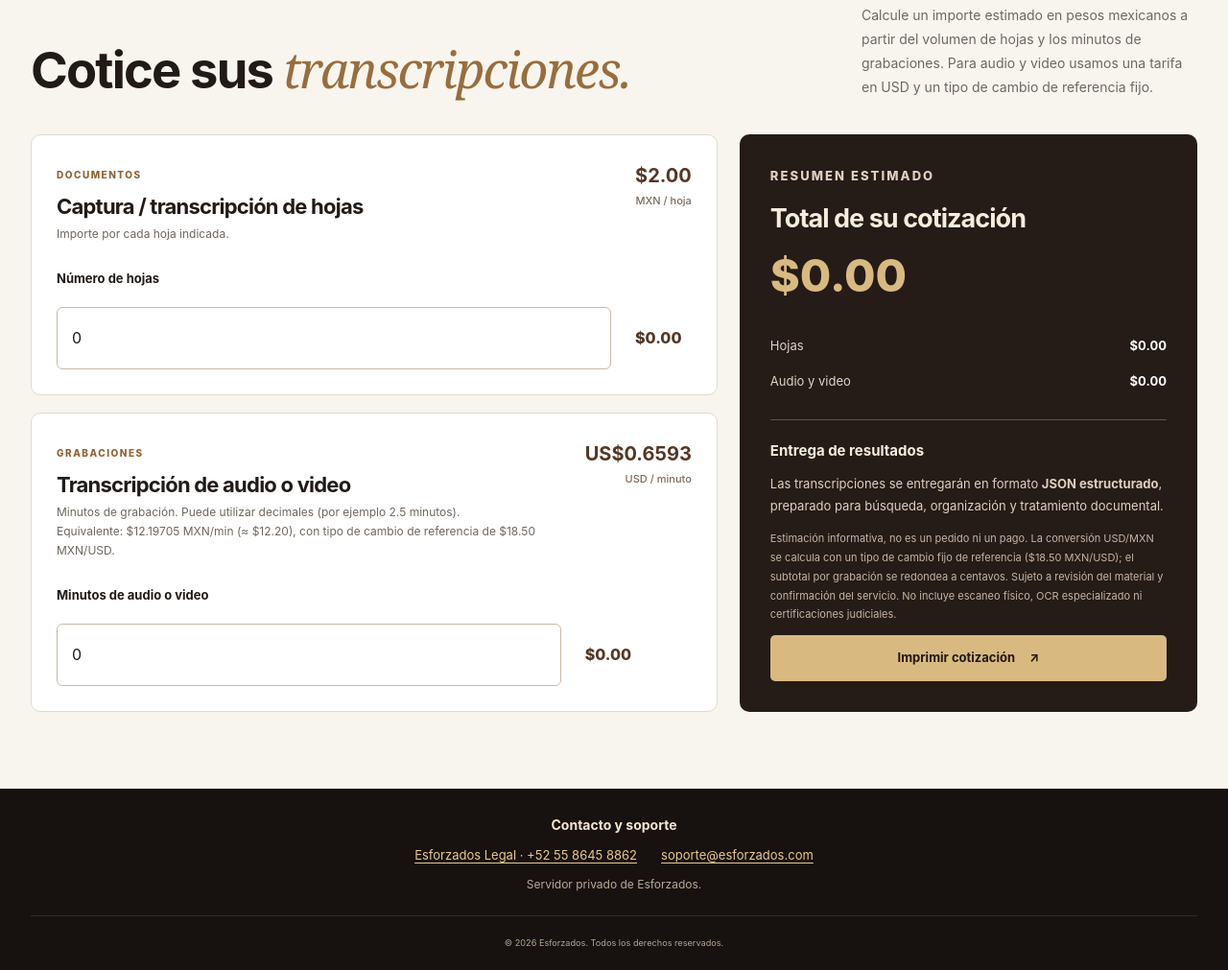
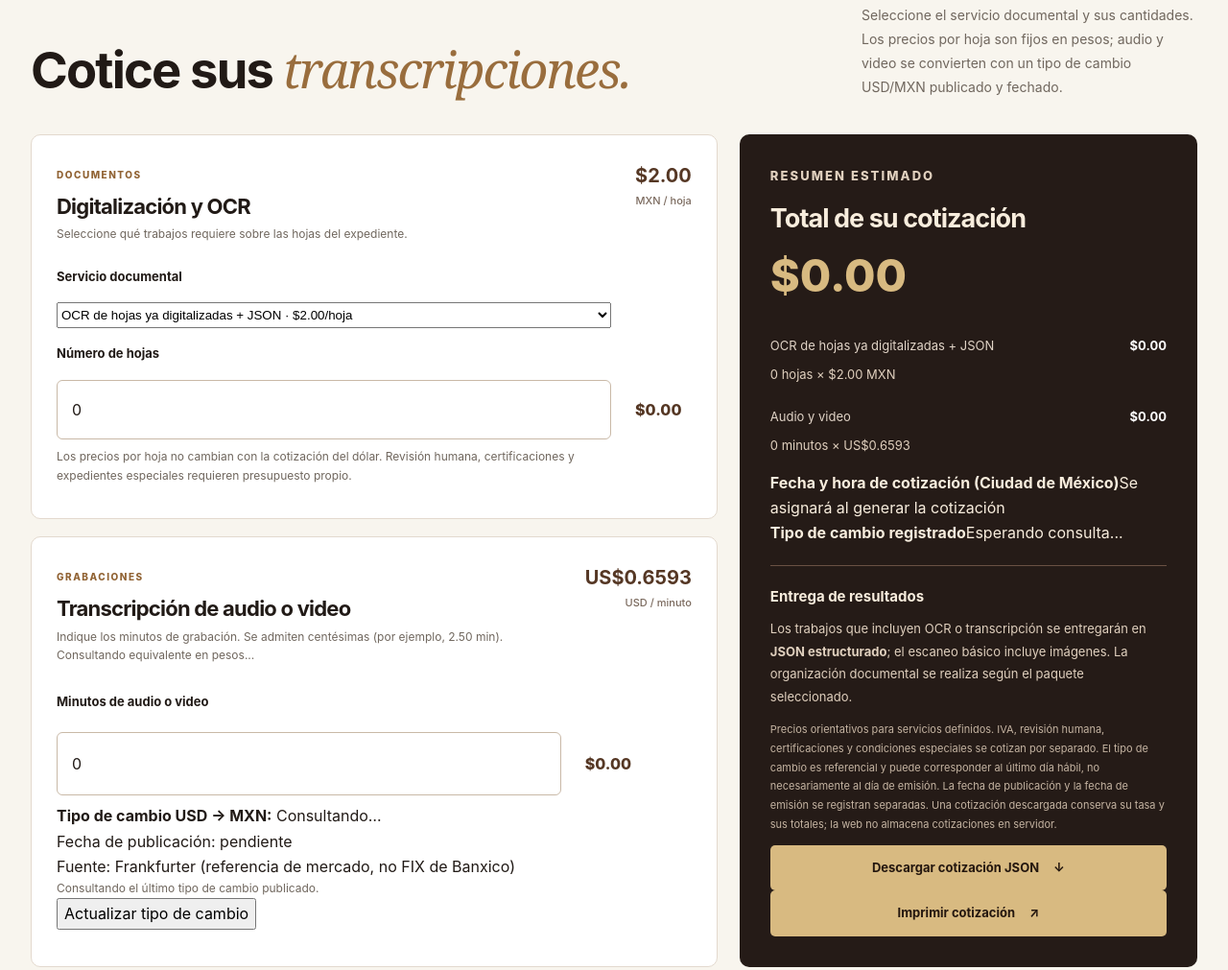
Before and after one commit to jimmybackend/legal, a plain HTML site: page index.html in a window 1280 px wide. Shown: the part 2353-3364 px from the top of the page at 96% size. Drawn offline with Linux system fonts and the light colour scheme.

Commit message:
feat: integrar paquetes y presentación cotización en index.html

```diff
--- a/index.html
+++ b/index.html
@@ -13,7 +13,7 @@
   <link rel="canonical" href="https://legal.esforzados.com/">
   <link rel="icon" type="image/svg+xml" href="assets/brand.svg">
   <link rel="stylesheet" href="assets/legal.css">
-  <script src="assets/legal.js" defer></script>
+  <script type="module" src="assets/legal.js"></script>
   <title>Esforzados Legal | Servicios y acceso a clientes</title>
 </head>
 <body>
@@ -96,36 +96,58 @@
         <p class="eyebrow">03 / COTIZACIONES</p>
         <div class="section-intro">
           <h2 id="quotes-heading">Cotice sus <em>transcripciones.</em></h2>
-          <p>Calcule un importe estimado en pesos mexicanos a partir del volumen de hojas y los minutos de grabaciones. Para audio y video usamos una tarifa en USD y un tipo de cambio de referencia fijo.</p>
+          <p>Seleccione el servicio documental y sus cantidades. Los precios por hoja son fijos en pesos; audio y video se convierten con un tipo de cambio USD/MXN publicado y fechado.</p>
         </div>
         <div class="quote-grid">
           <div class="quote-options">
             <div class="quote-item">
-              <div><span class="quote-label">DOCUMENTOS</span><h3>Captura / transcripción de hojas</h3><p>Importe por cada hoja indicada.</p></div>
-              <strong>$2.00 <small>MXN / hoja</small></strong>
+              <div><span class="quote-label">DOCUMENTOS</span><h3>Digitalización y OCR</h3><p>Seleccione qué trabajos requiere sobre las hojas del expediente.</p></div>
+              <strong id="document-unit-price">$2.00 <small>MXN / hoja</small></strong>
+              <label for="document-service">Servicio documental</label>
+              <select id="document-service" name="document-service">
+                <option value="ocr_json" selected>OCR de hojas ya digitalizadas + JSON · $2.00/hoja</option>
+                <option value="scan_image">Escaneo físico + imagen digital · $2.50/hoja</option>
+                <option value="scan_ocr_json">Escaneo físico + OCR + JSON · $3.50/hoja</option>
+                <option value="managed">Escaneo + OCR + JSON + organización · $5.00/hoja</option>
+              </select>
               <label for="pages">Número de hojas</label>
               <input id="pages" type="number" min="0" max="1000000" step="1" inputmode="numeric" value="0">
               <output id="pages-total" for="pages">$0.00 MXN</output>
+              <p class="quote-explanation">Los precios por hoja no cambian con la cotización del dólar. Revisión humana, certificaciones y expedientes especiales requieren presupuesto propio.</p>
             </div>
             <div class="quote-item">
-              <div><span class="quote-label">GRABACIONES</span><h3>Transcripción de audio o video</h3><p>Minutos de grabación. Puede utilizar decimales (por ejemplo 2.5 minutos).</p><p>Equivalente: $12.19705 MXN/min (≈ $12.20), con tipo de cambio de referencia de $18.50 MXN/USD.</p></div>
+              <div><span class="quote-label">GRABACIONES</span><h3>Transcripción de audio o video</h3><p>Indique los minutos de grabación. Se admiten centésimas (por ejemplo, 2.50 min).</p><p id="fx-equivalent" class="quote-fx-equivalent">Consultando equivalente en pesos...</p></div>
               <strong>US$0.6593 <small>USD / minuto</small></strong>
               <label for="minutes">Minutos de audio o video</label>
               <input id="minutes" type="number" min="0" max="1000000" step="0.01" inputmode="decimal" value="0">
               <output id="minutes-total" for="minutes">$0.00 MXN</output>
+              <div class="fx-information">
+                <div><strong>Tipo de cambio USD → MXN:</strong> <span id="fx-rate">Consultando…</span></div>
+                <div id="fx-rate-date">Fecha de publicación: pendiente</div>
+                <div>Fuente: <a href="https://frankfurter.dev/" target="_blank" rel="noopener noreferrer">Frankfurter (referencia de mercado, no FIX de Banxico)</a></div>
+                <p id="fx-status" role="status" aria-live="polite">Consultando el último tipo de cambio publicado.</p>
+                <button class="refresh-rate" id="refresh-rate" type="button">Actualizar tipo de cambio</button>
+              </div>
             </div>
           </div>
           <aside class="quote-summary" aria-label="Resumen de cotización">
             <p class="eyebrow eyebrow-light">RESUMEN ESTIMADO</p>
             <h3>Total de su cotización</h3>
             <output id="grand-total" aria-live="polite">$0.00 MXN</output>
-            <div class="quote-breakdown"><span>Hojas</span><strong id="summary-pages">$0.00</strong></div>
+            <div class="quote-breakdown"><span id="summary-service-label">OCR de hojas ya digitalizadas + JSON</span><strong id="summary-pages">$0.00</strong></div>
+            <p class="quote-summary-detail" id="summary-pages-quantity">0 hojas × $2.00 MXN</p>
             <div class="quote-breakdown"><span>Audio y video</span><strong id="summary-minutes">$0.00</strong></div>
+            <p class="quote-summary-detail" id="summary-minutes-quantity">0 minutos × US$0.6593</p>
+            <div class="quote-meta">
+              <div><strong>Fecha y hora de cotización (Ciudad de México)</strong><span id="quote-issued-at">Se asignará al generar la cotización</span></div>
+              <div><strong>Tipo de cambio registrado</strong><span id="quote-fx-snapshot">Esperando consulta...</span></div>
+            </div>
             <div class="quote-rule"></div>
             <h4>Entrega de resultados</h4>
-            <p>Las transcripciones se entregarán en formato <strong>JSON estructurado</strong>, preparado para búsqueda, organización y tratamiento documental.</p>
-            <p class="quote-disclaimer">Estimación informativa, no es un pedido ni un pago. La conversión USD/MXN se calcula con un tipo de cambio fijo de referencia ($18.50 MXN/USD); el subtotal por grabación se redondea a centavos. Sujeto a revisión del material y confirmación del servicio. No incluye escaneo físico, OCR especializado ni certificaciones judiciales.</p>
-            <button class="button button-gold print-button" type="button" id="print-quote">Imprimir cotización <span aria-hidden="true">↗</span></button>
+            <p>Los trabajos que incluyen OCR o transcripción se entregarán en <strong>JSON estructurado</strong>; el escaneo básico incluye imágenes. La organización documental se realiza según el paquete seleccionado.</p>
+            <p class="quote-disclaimer">Precios orientativos para servicios definidos. IVA, revisión humana, certificaciones y condiciones especiales se cotizan por separado. El tipo de cambio es referencial y puede corresponder al último día hábil, no necesariamente al día de emisión. La fecha de publicación y la fecha de emisión se registran separadas. Una cotización descargada conserva su tasa y sus totales; la web no almacena cotizaciones en servidor.</p>
+            <button class="button button-gold print-button" type="button" id="download-quote" disabled>Descargar cotización JSON <span aria-hidden="true">↓</span></button>
+            <button class="button button-gold print-button" type="button" id="print-quote" disabled>Imprimir cotización <span aria-hidden="true">↗</span></button>
           </aside>
         </div>
       </div>
```
